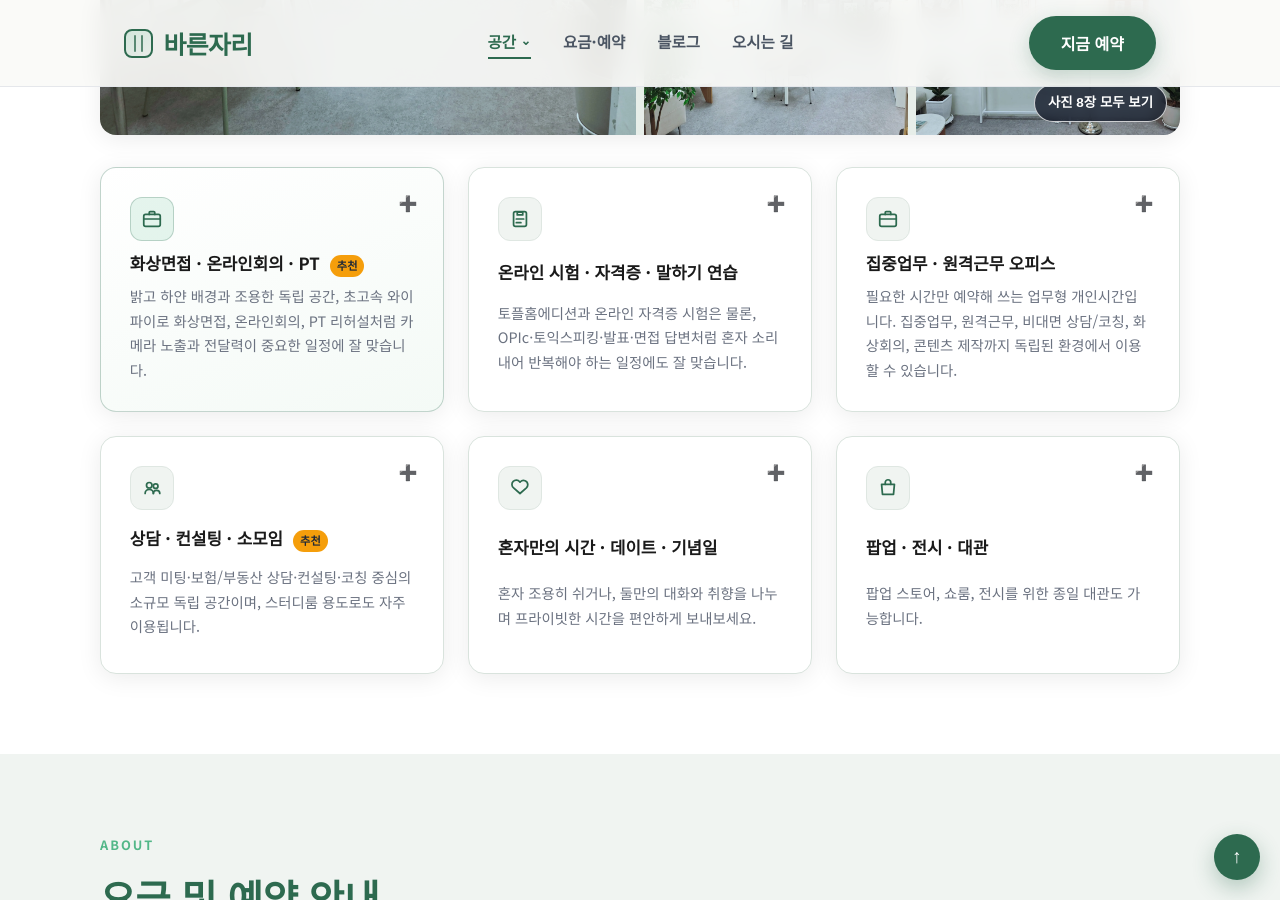
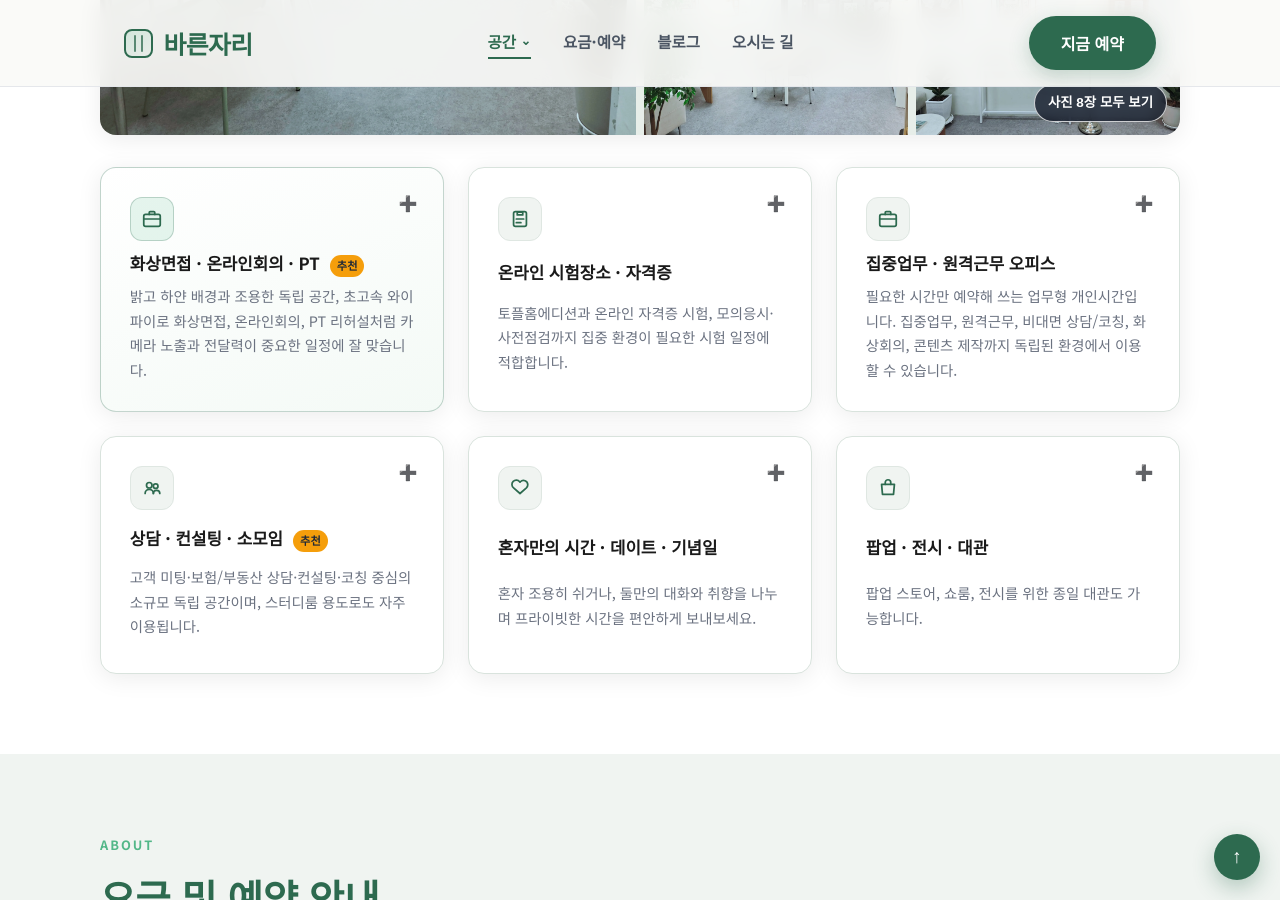
Before and after one commit to bareunspace/blog, a Jekyll site: the page built from index.html, in a window 1280 px wide and 900 px high, scrolled down 1358 px. Built offline with Jekyll 4.4.1, drawn with Linux system fonts in a browser that asks for light colours.

Commit message:
Update private office blog links

```diff
--- a/index.html
+++ b/index.html
@@ -136,27 +136,27 @@
         </div>
         <div class="feature-card feature-toggle" id="onlineExamToggle" role="button" tabindex="0" aria-expanded="false" aria-controls="onlineExamPanel">
           <div class="feature-icon"><svg aria-hidden="true"><use href="#i-clipboard"></use></svg></div>
-          <h3>온라인 시험 · 자격증 · 말하기 연습</h3>
-          <p>토플홈에디션과 온라인 자격증 시험은 물론, OPIc·토익스피킹·발표·면접 답변처럼 혼자 소리 내어 반복해야 하는 일정에도 잘 맞습니다.</p>
+          <h3>온라인 시험장소 · 자격증</h3>
+          <p>토플홈에디션과 온라인 자격증 시험, 모의응시·사전점검까지 집중 환경이 필요한 시험 일정에 적합합니다.</p>
           <span class="feature-toggle-hint" aria-hidden="true"></span>
         </div>
         <div class="private-office-panel" id="onlineExamPanel" hidden>
-          <p class="private-office-lead">온라인 시험과 자격증 응시는 물론, 혼자 큰 소리로 말하며 반복 연습해야 하는 일정까지. 소음 변수와 네트워크 불안을 줄인 독립 집중 환경을 제공합니다.</p>
+          <p class="private-office-lead">온라인 시험에 필요한 집중력과 안정성을 위해, 소음 변수와 네트워크 불안을 줄인 독립 응시 환경을 제공합니다.</p>
           <div class="private-office-grid">
             <article class="private-office-card">
-              <h3>이런 일정에 추천해요 <span class="use-time-badge">2~3시간</span></h3>
-              <p>토플 홈에디션 · 온라인 자격증 시험 · 감독형 비대면 시험 · 모의응시/사전점검은 물론, OPIc · 토익스피킹 · 영어 말하기 · 발표 리허설 · 면접 답변 연습처럼 혼자 집중해야 하는 일정에도 잘 맞습니다.</p>
+              <h3>이런 시험에 추천해요 <span class="use-time-badge">2~3시간</span></h3>
+              <p>토플 홈에디션 · 온라인 자격증 시험 · 감독형 비대면 시험 · 모의응시/사전점검 등, 주변 소음과 연결 불안이 점수와 직결되는 시험에 추천합니다.</p>
             </article>
             <article class="private-office-card">
-              <h3>집중 환경 포인트 <span class="use-time-badge">2~3시간</span></h3>
-              <p>독립된 실내 환경 · 초고속 와이파이 · 넉넉한 책상 공간으로 시험 화면 확인, 화상 연결, 답변 리허설에 집중할 수 있습니다. 장시간 이용에도 자세를 정리하기 쉬운 좌석과 책상 동선입니다.</p>
+              <h3>시험 집중 환경 포인트 <span class="use-time-badge">2~3시간</span></h3>
+              <p>독립된 실내 환경 · 초고속 와이파이 · 넉넉한 책상 공간으로 시험 화면 확인과 응시에 집중할 수 있습니다. 장시간 응시에도 자세를 정리하기 쉬운 좌석/책상 동선입니다.</p>
             </article>
             <article class="private-office-card">
-              <h3>이용 전 준비 팁 <span class="use-time-badge">사전 30분</span></h3>
-              <p>시험 응시라면 카메라·마이크·네트워크와 신분증, 감독 프로그램 요구사항을 먼저 확인해 주세요. 말하기 연습이라면 답변 스크립트, 타이머, 이어폰, 녹음 체크까지 미리 준비하면 훨씬 안정적으로 연습할 수 있습니다.</p>
+              <h3>응시 전 준비 팁 <span class="use-time-badge">사전 30분</span></h3>
+              <p>시험 시작 20~30분 전 입실해 카메라/마이크/네트워크와 신분증, 감독 프로그램 요구사항을 먼저 점검해 주세요. 사전 확인만으로 시작 지연 위험을 크게 줄일 수 있습니다.</p>
             </article>
           </div>
-          <a href="https://pcmap.place.naver.com/place/2041312316/ticket" target="_blank" rel="noopener noreferrer" class="about-cta" data-cta="online_exam_panel_booking">온라인 시험 · 말하기 연습 예약하기</a>
+          <a href="https://pcmap.place.naver.com/place/2041312316/ticket" target="_blank" rel="noopener noreferrer" class="about-cta" data-cta="online_exam_panel_booking">온라인 시험장소 예약하기</a>
         </div>
         <div class="feature-card feature-toggle" id="privateOfficeToggle" role="button" tabindex="0" aria-expanded="false" aria-controls="privateOfficePanel">
           <div class="feature-icon"><svg aria-hidden="true"><use href="#i-briefcase"></use></svg></div>
@@ -175,9 +175,16 @@
               <h3>정기 예약 상품 <span class="use-time-badge">정기 이용</span></h3>
               <p>매주 같은 요일/시간대로 예약해 꾸준히 이용하는 방식입니다.<br />예: 매주 화요일 09:00~12:00 (주 1회 3시간)<br />업무 패턴에 맞게 주 1~3회로 설계 가능하며, 희망 일정 상담 후 예약을 확정해 드립니다.</p>
             </article>
-            <article class="private-office-card" aria-label="집중업무 관련 네이버 블로그 글">
-              <h3>집중업무 이용 사례</h3>
+            <article class="private-office-card" aria-label="집중업무와 스터디 공간 관련 글">
+              <h3>집중업무 · 스터디 공간 관련 글</h3>
               <ul class="related-post-list">
+                {% assign study_space_posts = site.posts | where: "category", "스터디 공간" %}
+                {% for post in study_space_posts limit: 3 %}
+                  <li class="related-post-item">
+                    <a href="{{ post.url | relative_url }}">{{ post.title | truncate: 34 }}</a>
+                    <span class="related-post-date">{{ post.date | date: "%Y-%m-%d" }}</span>
+                  </li>
+                {% endfor %}
                 {% for mapping in site.data.blog_mappings.naver_posts %}
                   {% if mapping.featured_space contains 'private-office' %}
                     {% assign mapped_naver_posts = site.data.naver_blog.posts | where: "url", mapping.url %}
```
